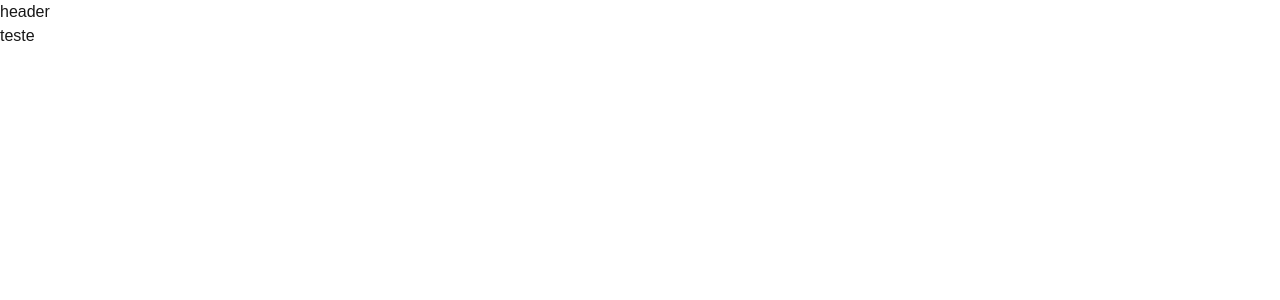
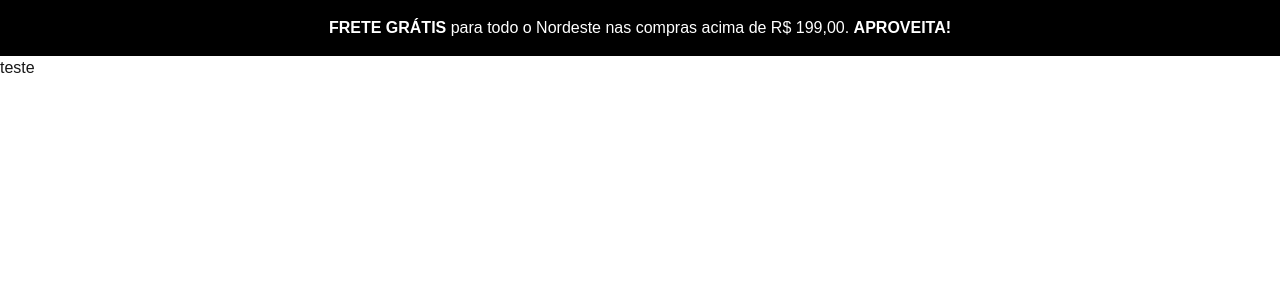
Before and after one commit to 2011Alexandrealvarenga/b7store, a Next.js app: page / in a window 1280 px wide. Shown: the top 300 px of the page. Built offline with nearby package versions, Linux system fonts and the light colour scheme.

Commit message:
header black strype

```diff
--- a/src/components/layout/header.tsx
+++ b/src/components/layout/header.tsx
@@ -1,7 +1,9 @@
 export function Header(){
   return(
     <header>
-      header
+      <div className="bg-black text-white text-center p-4">
+        <strong>FRETE GRÁTIS</strong> para todo o Nordeste nas compras acima de R$ 199,00.  <strong>APROVEITA!</strong>
+      </div>
     </header>
   )
 }
```
